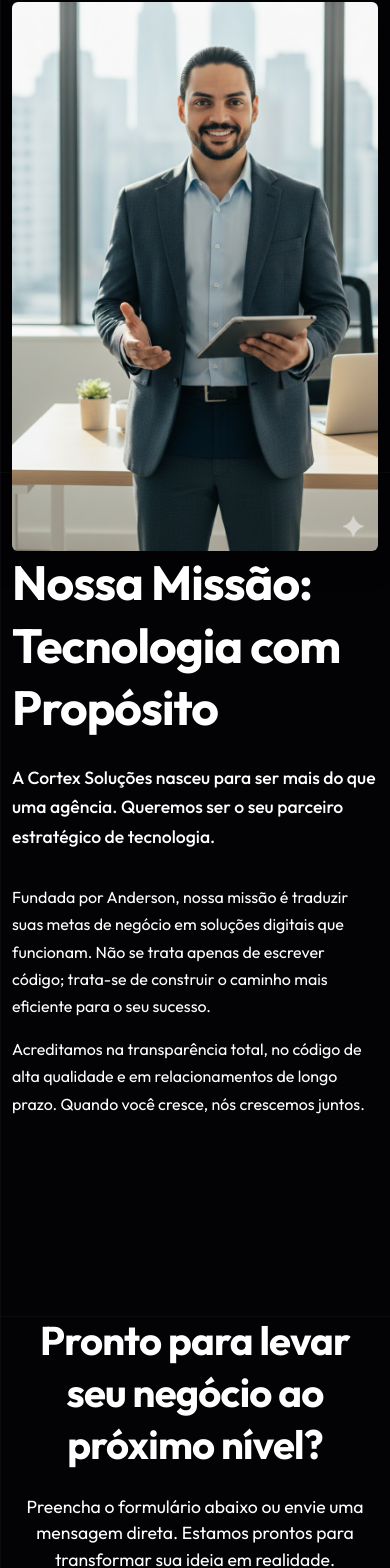
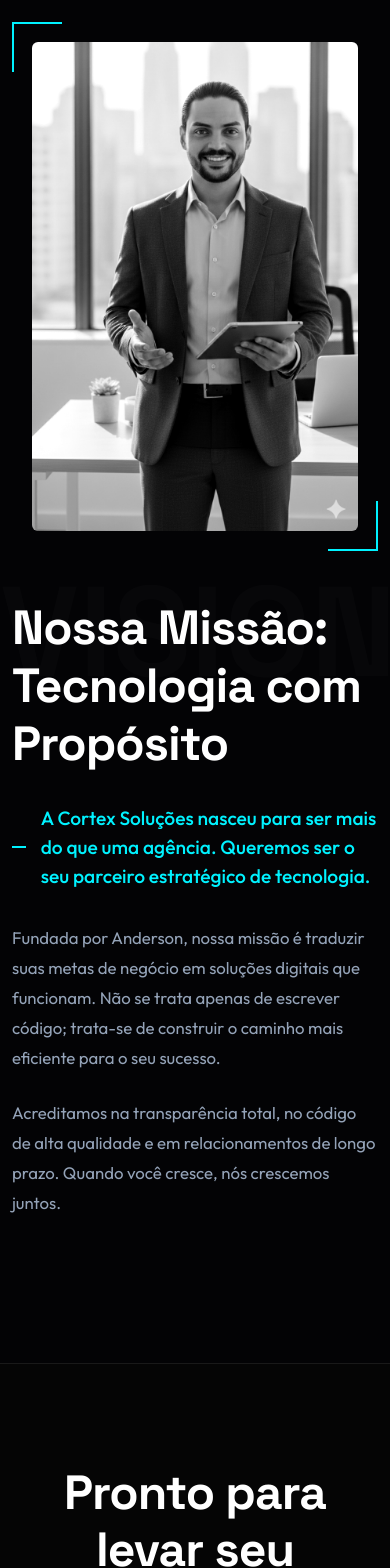
Before and after one commit to anderson190593/cortex-solucoes, a React (Vite) app: page / in a window 390 px wide. Shown: the part 5436-7004 px from the top of the page. Built offline with nearby package versions, Linux system fonts and the light colour scheme.

Commit message:
Visual refactors

```diff
--- a/src/components/AboutSection/AboutSection.css
+++ b/src/components/AboutSection/AboutSection.css
@@ -1,38 +1,110 @@
 /* src/components/AboutSection/AboutSection.css */
 
 .about-section {
-  padding: 100px 0;
-  background-color: var(--bg-secondary-color); /* Fundo alternado */
-  border-top: 1px solid var(--border-color);
+  padding: 120px 0;
+  background-color: var(--bg-deep);
+  position: relative;
   overflow: hidden;
 }
 
+/* Elemento decorativo de fundo */
+.about-section::before {
+  content: 'VISION';
+  position: absolute;
+  top: 50%;
+  left: -5%;
+  transform: translateY(-50%);
+  font-family: var(--font-heading);
+  font-size: 15rem;
+  font-weight: 700;
+  color: rgba(255, 255, 255, 0.02);
+  z-index: 0;
+  pointer-events: none;
+}
+
 .about-title {
-  font-family: var(--font-family-primary);
+  font-family: var(--font-heading);
   font-size: 3rem;
-  line-height: 1.3;
-  margin-bottom: 1.5rem;
-  color: var(--text-color); /* Corrigido para variável */
+  line-height: 1.2;
+  margin-bottom: 2rem;
+  color: var(--text-main);
 }
 
 .about-subtitle {
-  font-size: 1.1rem;
-  color: var(--text-muted-color);
-  line-height: 1.7;
+  font-size: 1.2rem;
+  color: var(--primary); /* Destaque em Ciano */
   margin-bottom: 2rem;
   font-weight: 500;
+  display: flex;
+  align-items: center;
+}
+
+.about-subtitle::before {
+  content: '';
+  display: inline-block;
+  width: 40px;
+  height: 2px;
+  background: var(--primary);
+  margin-right: 15px;
 }
 
 .about-text {
-  font-size: 1rem;
-  color: var(--text-muted-color);
-  line-height: 1.7;
-  margin-bottom: 1rem;
+  font-size: 1.05rem;
+  color: var(--text-muted);
+  line-height: 1.8;
+  margin-bottom: 1.5rem;
 }
 
-/* Visual da imagem */
+/* Moldura Cibernética da Foto */
+.about-image-wrapper {
+  position: relative;
+  padding: 20px;
+  z-index: 1;
+}
+
+/* Bordas desenhadas (cantos) */
+.about-image-wrapper::before,
+.about-image-wrapper::after {
+  content: '';
+  position: absolute;
+  width: 50px;
+  height: 50px;
+  border: 2px solid var(--primary);
+  transition: all 0.4s ease;
+}
+
+.about-image-wrapper::before {
+  top: 0;
+  left: 0;
+  border-right: none;
+  border-bottom: none;
+}
+
+.about-image-wrapper::after {
+  bottom: 0;
+  right: 0;
+  border-left: none;
+  border-top: none;
+}
+
+.about-image-wrapper:hover::before,
+.about-image-wrapper:hover::after {
+  width: 100%;
+  height: 100%;
+  opacity: 0.5;
+}
+
 .about-image-wrapper .img-fluid {
-  border: 1px solid var(--border-color);
-  box-shadow: 0 10px 30px rgba(0, 0, 0, 0.3);
-  border-radius: 0.75rem; /* Cantos arredondados */
+  border-radius: 4px;
+  filter: grayscale(100%) contrast(1.1); /* Foto preto e branco estilosa */
+  transition: filter 0.5s ease;
 }
+
+.about-image-wrapper:hover .img-fluid {
+  filter: grayscale(0%) contrast(1); /* Cor volta ao passar o mouse */
+}
+
+@media (max-width: 991px) {
+  .about-section::before { font-size: 8rem; left: 0; }
+  .about-image-wrapper { margin-bottom: 3rem; }
+}
--- a/src/components/CTA/CTA.css
+++ b/src/components/CTA/CTA.css
@@ -1,63 +1,75 @@
 /* src/components/CTA/CTA.css */
 
 .cta-section {
-  padding: 80px 0;
-  background-color: var(--bg-secondary-color); /* Fundo alternado */
-  border-top: 1px solid var(--border-color);
-  text-align: center;
+  padding: 100px 0;
+  background-color: #050505; /* Fundo ligeiramente diferente */
+  border-top: 1px solid var(--border-subtle);
+  position: relative;
 }
 
 .cta-title {
-  font-family: var(--font-family-primary);
-  font-size: 2.5rem;
-  line-height: 1.3;
-  color: var(--text-color);
-  max-width: 600px;
-  margin-left: auto;
-  margin-right: auto;
+  font-family: var(--font-heading);
+  font-size: 3rem;
+  color: var(--text-main);
   margin-bottom: 1.5rem;
 }
 
 .cta-subtitle {
   font-size: 1.1rem;
-  color: var(--text-muted-color);
-  max-width: 500px;
+  color: var(--text-muted);
+  margin-bottom: 3rem;
+  max-width: 600px;
   margin-left: auto;
   margin-right: auto;
-  margin-bottom: 2rem;
 }
 
-.cta-section .btn-primary {
-  padding: 1rem 2.5rem; /* Botão grande */
-  font-size: 1.1rem;
+/* O Formulário Estilizado */
+.contact-form {
+  max-width: 700px;
+  margin: 0 auto;
+  background: var(--bg-surface);
+  padding: 3rem;
+  border-radius: 16px;
+  border: 1px solid var(--border-subtle);
+  box-shadow: 0 20px 40px rgba(0,0,0,0.5);
 }
-/* Adicione este código ao FINAL do seu src/components/CTA/CTA.css */
 
 .contact-form .form-group {
-  text-align: left; /* Alinha os placeholders à esquerda */
+  margin-bottom: 1.5rem;
+  text-align: left;
 }
 
+/* Inputs Dark Mode */
 .contact-form .form-control {
-  background-color: var(--bg-secondary-color);
-  border: 1px solid var(--border-color);
+  background-color: rgba(255, 255, 255, 0.03);
+  border: 1px solid var(--border-subtle);
+  color: var(--text-main);
   padding: 1rem;
+  border-radius: 8px;
   font-size: 1rem;
-  color: var(--text-color);
-  border-radius: 0.5rem; /* Cantos arredondados */
-  transition: border-color 0.3s ease, box-shadow 0.3s ease;
+  transition: all 0.3s ease;
 }
 
-/* Cor do texto do placeholder */
-.contact-form .form-control::placeholder {
-  color: var(--text-muted-color);
-  opacity: 0.8;
+.contact-form .form-control:focus {
+  background-color: rgba(0, 242, 255, 0.05);
+  border-color: var(--primary);
+  box-shadow: 0 0 15px rgba(0, 242, 255, 0.1);
+  color: #fff;
+  outline: none;
 }
 
-/* Efeito de foco (brilho ciano) */
-.contact-form .form-control:focus {
-  background-color: var(--bg-secondary-color);
-  border-color: var(--primary-color);
-  color: #fff;
-  box-shadow: 0 0 10px var(--accent-glow);
-  outline: none;
+.contact-form .form-control::placeholder {
+  color: rgba(255, 255, 255, 0.3);
 }
+
+/* Botão Largo */
+.contact-form .btn-primary {
+  width: 100%;
+  padding: 1rem;
+  font-size: 1.1rem;
+  margin-top: 1rem;
+}
+
+@media (max-width: 768px) {
+  .contact-form { padding: 1.5rem; }
+}
--- a/src/components/Footer/Footer.css
+++ b/src/components/Footer/Footer.css
@@ -1,76 +1,95 @@
 /* src/components/Footer/Footer.css */
 
 .footer-section {
-  padding: 60px 0 30px 0;
-  background-color: var(--bg-color); /* Fundo principal */
-  border-top: 1px solid var(--border-color);
+  padding: 80px 0 30px 0;
+  background-color: #000; /* Preto total para fechar */
+  border-top: 1px solid var(--border-subtle);
+  font-size: 0.95rem;
 }
 
 .footer-top {
   display: flex;
   justify-content: space-between;
   align-items: center;
-  margin-bottom: 2rem;
+  margin-bottom: 3rem;
+  padding-bottom: 3rem;
+  border-bottom: 1px solid var(--border-subtle);
 }
 
-.footer-brand {
-  font-family: var(--font-family-primary);
-  font-weight: 700;
-  font-size: 1.75rem;
-  color: #fff;
-}
-.footer-brand:hover {
-  color: var(--primary-color);
+/* Logo no Footer */
+.footer-logo {
+  height: 35px;
+  opacity: 0.8;
+  transition: opacity 0.3s;
 }
 
+.footer-brand:hover .footer-logo {
+  opacity: 1;
+  filter: drop-shadow(0 0 8px rgba(0, 242, 255, 0.4));
+}
+
+/* Navegação */
 .footer-nav {
   list-style: none;
   padding: 0;
   margin: 0;
   display: flex;
-  justify-content: flex-end;
-}
-
-.footer-nav li {
-  margin-left: 2rem;
+  gap: 2.5rem;
 }
 
 .footer-nav a {
-  color: var(--text-muted-color);
+  color: var(--text-muted);
+  text-decoration: none;
   font-weight: 500;
-}
-.footer-nav a:hover {
-  color: #fff;
+  transition: color 0.3s ease;
+  position: relative;
 }
 
-/* Responsivo para o footer */
-@media (max-width: 991px) {
+.footer-nav a:hover {
+  color: var(--primary);
+}
+
+.footer-nav a::after {
+  content: '';
+  position: absolute;
+  width: 0;
+  height: 1px;
+  bottom: -4px;
+  left: 0;
+  background-color: var(--primary);
+  transition: width 0.3s ease;
+}
+
+.footer-nav a:hover::after {
+  width: 100%;
+}
+
+/* Parte inferior */
+.footer-bottom {
+  display: flex;
+  justify-content: space-between;
+  align-items: center;
+  color: var(--text-muted);
+  font-size: 0.85rem;
+}
+
+.copyright-text span {
+  color: var(--primary);
+}
+
+@media (max-width: 768px) {
   .footer-top {
     flex-direction: column;
-    align-items: center;
+    gap: 2rem;
     text-align: center;
   }
-  .footer-brand {
-    margin-bottom: 1.5rem;
+  .footer-nav {
+    flex-direction: column;
+    gap: 1.5rem;
   }
-  .footer-nav {
-    justify-content: center;
+  .footer-bottom {
+    flex-direction: column;
+    gap: 1rem;
+    text-align: center;
   }
 }
-
-.footer-bottom {
-  border-top: 1px solid var(--border-color);
-  padding-top: 2rem;
-  text-align: center;
-}
-
-.copyright-text {
-  color: var(--text-muted-color);
-  font-size: 0.9rem;
-  margin: 0;
-}
-/* Estilo para a imagem da logo no footer */
-.footer-logo {
-    height: 40px; /* Você pode ajustar essa altura */
-    width: auto;
-}
```
